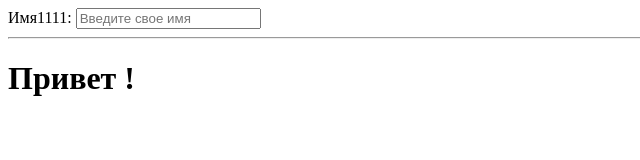
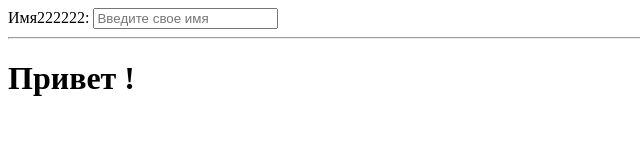
Before and after one commit to smorygo/angular, a plain HTML site: page index.html in a window 1280 px wide. Shown: the full height of the page, 0-640 px from the left. Drawn offline with nearby package versions, Linux system fonts and the light colour scheme.

Commit message:
test commit

```diff
--- a/index.html
+++ b/index.html
@@ -5,7 +5,7 @@
 </head>
 <body>
 <div>
-    <label>Имя1111:</label>
+    <label>Имя222222:</label>
     <input type="text" ng-model="yourName" placeholder="Введите свое имя">
     <hr>
     <h1>Привет {{yourName}}!</h1>
```
